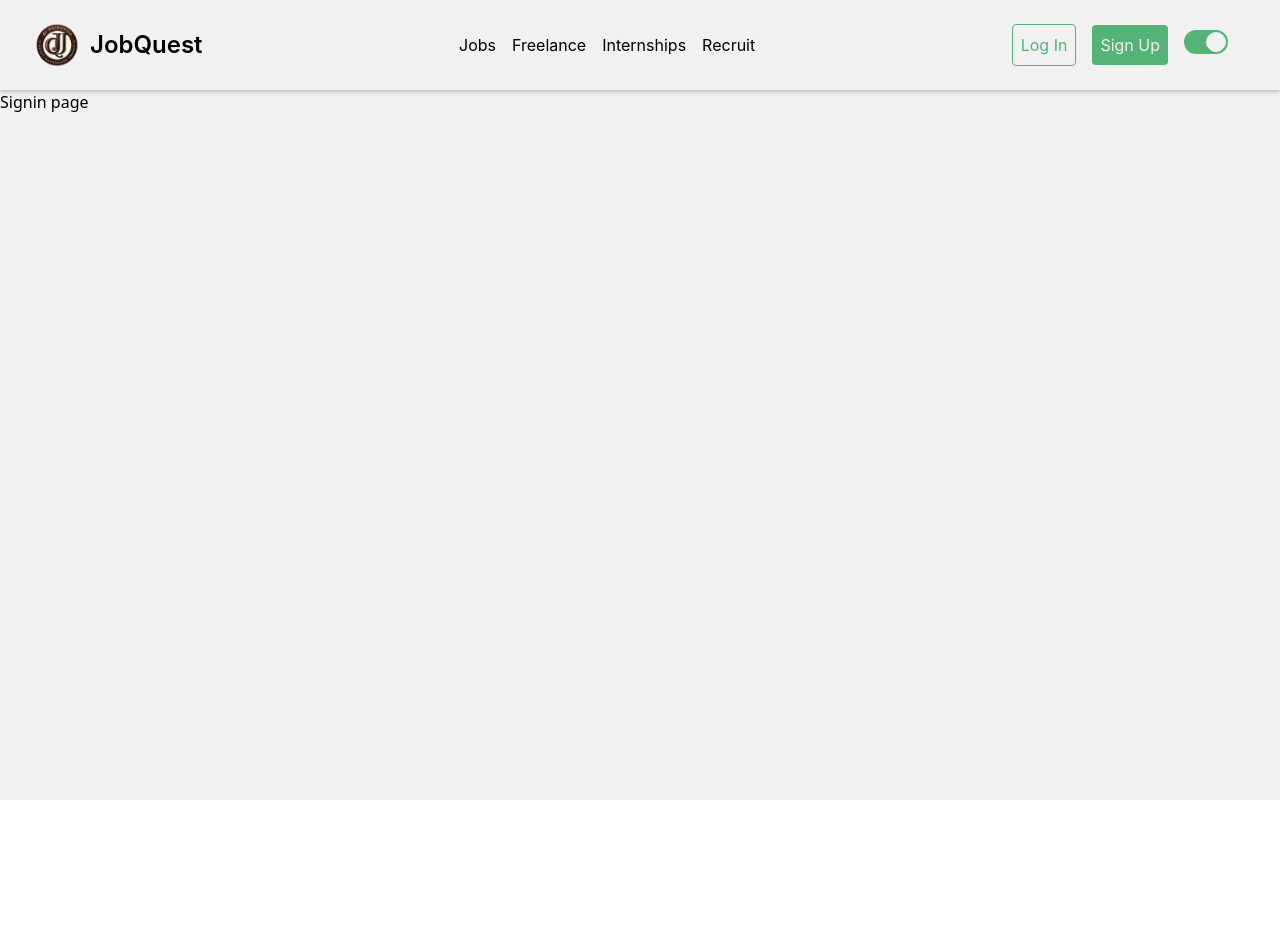
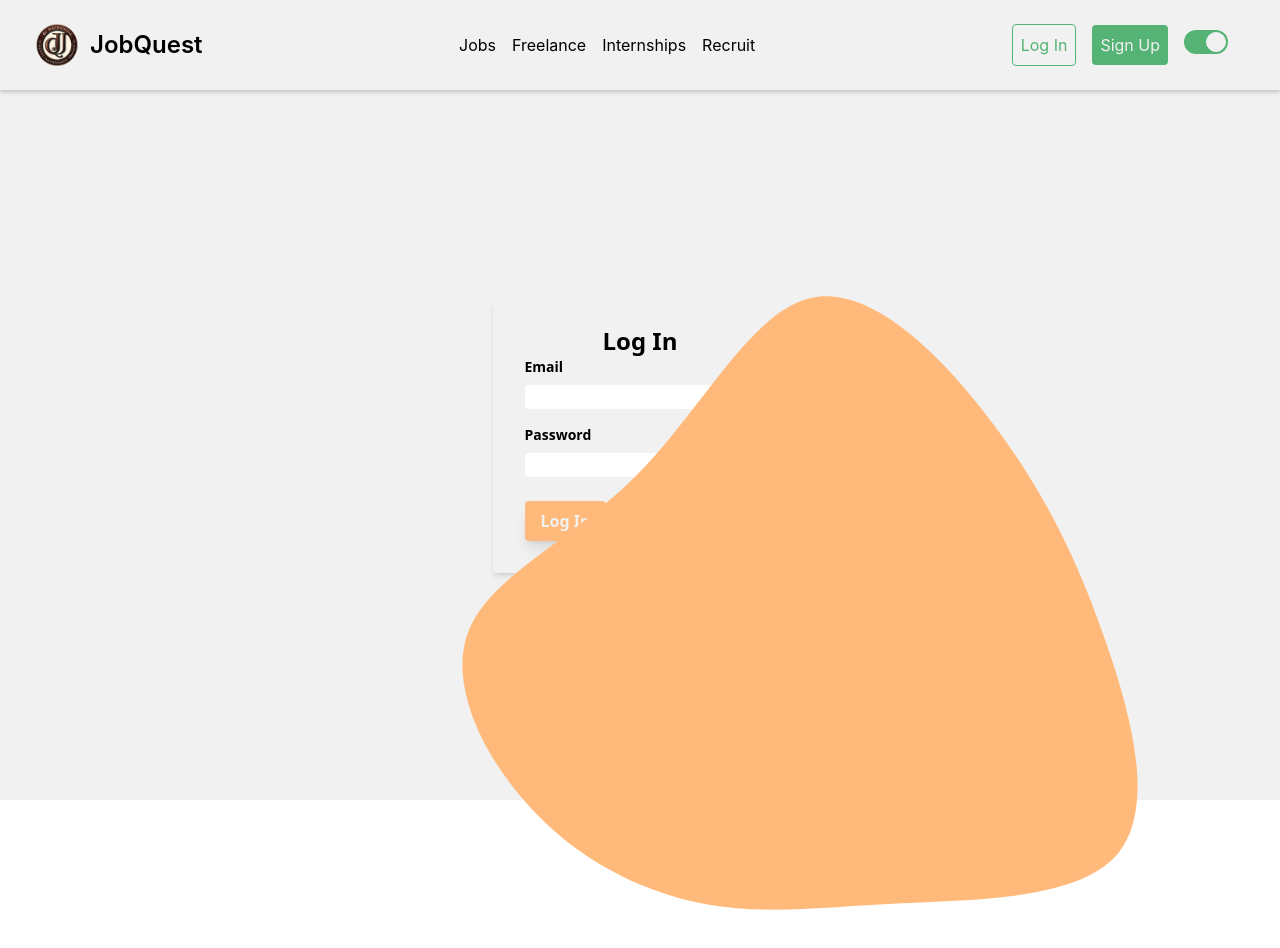
Before and after one commit to Adissuu/JobQuest, a Next.js app in the folder client/: page /signin in a window 1280 px wide. Shown: the top 948 px of the page. Before the commit the page ends 800 px from the top, so only its background shows below. Built offline with nearby package versions, Linux system fonts and the light colour scheme.

Commit message:
created signin and signup component, need to stylize and later make them functional

```diff
--- a/client/components/UI/Header.js
+++ b/client/components/UI/Header.js
@@ -15,7 +15,7 @@ const Header = ({pathname}) => {
             </Head>
             <header className="nav">
                 <Link href='/' className="flex items-center">
-                    <Image src={logo} height={50} width={50}/>
+                    <Image src={logo} height={50} width={50} alt="logo jobquest"/>
                     <h1 className="mx-2 text-2xl font-semibold hover:text-green-500
                     transition-colors">JobQuest</h1>
                 </Link>
--- /dev/null
+++ b/client/components/Utils/SigninComponent.js
@@ -0,0 +1,90 @@
+import { useState, useEffect } from 'react';
+import Router from 'next/router';
+import Link from 'next/link';
+
+const SigninComponent = () => {
+    const [values, setValues] = useState({
+        email: '',
+        password: '',
+        error: '',
+        loading: false,
+        message: '',
+        showForm: true
+    })
+
+    const { email, password, error, loading, message, showForm } = values;
+
+
+    const handleSubmit = (e) => {
+        e.preventDefault();
+    };
+
+
+    const signinForm = () => {
+        return (
+            <><div className="bg-white dark:bg-green-500 shadow-md rounded px-8 pt-6 pb-8 mb-4 z-10">
+                <h1 className='text-center text-2xl font-bold'>Log In</h1>
+                <form onSubmit={handleSubmit}>
+                    <div className="mb-4">
+                        <label className="block text-sm font-bold mb-2">Email</label>
+                        <input value={email}
+                            type="email"
+                            className="w-full rounded" />
+                    </div>
+                    <div className="mb-6">
+                        <label className="block text-sm font-bold mb-2">Password</label>
+                        <input value={password}
+                            type="Password"
+                            className="w-full rounded" />
+                    </div>
+
+                    <div className="flex items-center justify-between">
+                        <button className="bg-orange-500 shadow-lg text-white font-bold py-2 px-4 rounded" type="button">
+                            Log In
+                        </button>
+                        <Link className='ml-4 inline-block align-baseline font-bold text-sm hover:text-orange-500 dark:hover:text-gray-200' href="/">Forgot Password?</Link>
+                    </div>
+                </form>
+            </div><svg className='absolute top-1/4 left-1/4 z-20' viewBox="0 0 200 200" xmlns="http://www.w3.org/2000/svg">
+                    <path fill="#FFBA7B" d="M40.3,-53.3C51,-39,57.7,-25.2,63.4,-8.8C69.2,7.6,74.1,26.6,66.2,36.2C58.2,45.7,37.5,45.7,21.2,46.5C5,47.3,-6.7,48.9,-19,46.8C-31.3,44.6,-44.3,38.8,-54.8,28C-65.4,17.2,-73.5,1.4,-69.1,-10.1C-64.6,-21.7,-47.5,-29,-33.9,-42.8C-20.3,-56.6,-10.1,-76.9,2.3,-79.6C14.8,-82.4,29.6,-67.6,40.3,-53.3Z" transform="translate(100 100)" />
+                </svg></>
+        );
+    }
+
+    return (
+        <>
+        <div className='max-w-md'>
+            {showForm && signinForm()}
+        </div>
+        </>
+    )
+};
+{/* <form class="bg-white shadow-md rounded px-8 pt-6 pb-8 mb-4">
+    <div class="mb-4">
+      <label class="block text-gray-700 text-sm font-bold mb-2" for="username">
+        Username
+      </label>
+      <input class="shadow appearance-none border rounded w-full py-2 px-3 text-gray-700 leading-tight focus:outline-none focus:shadow-outline" id="username" type="text" placeholder="Username">
+    </div>
+    <div class="mb-6">
+      <label class="block text-gray-700 text-sm font-bold mb-2" for="password">
+        Password
+      </label>
+      <input class="shadow appearance-none border border-red-500 rounded w-full py-2 px-3 text-gray-700 mb-3 leading-tight focus:outline-none focus:shadow-outline" id="password" type="password" placeholder="******************">
+      <p class="text-red-500 text-xs italic">Please choose a password.</p>
+    </div>
+    <div class="flex items-center justify-between">
+      <button class="bg-blue-500 hover:bg-blue-700 text-white font-bold py-2 px-4 rounded focus:outline-none focus:shadow-outline" type="button">
+        Sign In
+      </button>
+      <a class="inline-block align-baseline font-bold text-sm text-blue-500 hover:text-blue-800" href="#">
+        Forgot Password?
+      </a>
+    </div>
+  </form>
+  <p class="text-center text-gray-500 text-xs">
+    &copy;2020 Acme Corp. All rights reserved.
+  </p>
+</div> */}
+
+export default SigninComponent;
--- /dev/null
+++ b/client/components/Utils/SignupComponent.js
@@ -0,0 +1,70 @@
+import { useState, useEffect } from 'react';
+import Router from 'next/router';
+import Link from 'next/link';
+
+const SignupComponent = () => {
+    const [values, setValues] = useState({
+        name: 'Hello',
+        email: 'grmeiger',
+        password: 'greomgfdlk',
+        confirmPassword: 'gmrepmfd',
+        error: '',
+        loading: false,
+        message: '',
+        showForm: true
+    })
+
+    const { name, email, password, confirmPassword, error, loading, message, showForm } = values;
+
+
+    const handleSubmit = (e) => {
+       // e.preventDefault();
+    };
+
+
+    const signupForm = () => {
+        return (
+            <div className="bg-white dark:bg-green-500 shadow-md rounded px-8 pt-6 pb-8 mb-4">
+                <h1 className=''>Sign In</h1>
+                <form onSubmit={handleSubmit}>
+                <div className="mb-4">
+                        <label className="block text-gray-700 text-sm font-bold mb-2">Name</label>
+                        <input value={name}
+                            type="text"
+                            className="" />
+                    </div>
+                    <div className="mb-4">
+                        <label className="block text-gray-700 text-sm font-bold mb-2">Email</label>
+                        <input value={email}
+                            type="email"
+                            className="" />
+                    </div>
+                    <div className="mb-4">
+                        <label className="block text-gray-700 text-sm font-bold mb-2">Password</label>
+                        <input value={password}
+                            type="Password"
+                            className="" />
+                    </div>
+                    <div className="mb-6">
+                        <label className="block text-gray-700 text-sm font-bold mb-2">Confirm Password</label>
+                        <input value={confirmPassword}
+                            type="Password"
+                            className="" />
+                    </div>
+                    <div className='flex justify-center'>
+                        <button className="">Sign Up</button>
+                    </div>
+                </form>
+            </div>
+
+        );
+    }
+
+    return (
+        <>
+            {showForm && signupForm()}
+        </>
+    )
+};
+
+export default SignupComponent;
--- a/client/pages/index.js
+++ b/client/pages/index.js
@@ -10,7 +10,7 @@ export default function Index() {
   return (
     <>
       <Layout>
-        <div className='flex items-center justify-evenly'>
+        <div className='items-center flex justify-evenly'>
           <div className='mx-4 flex flex-col items-center h-full'>
             <div>
               <h1 className='text-6xl font-bold'>JobQuest</h1>
@@ -19,7 +19,7 @@ export default function Index() {
             <Link href="/signup" className='hover:shadow-xl transition p-4 text-white rounded bg-orange-500 mt-36 font-bold text-2xl'>Start Now</Link>
           </div>
           <div className='pt-8'>
-            <Image src='/Landing_Page/hero.svg' width={650} height={650} />
+            <Image src='/Landing_Page/hero.svg' width={650} height={650} alt="Jobquest logo" priority/>
           </div>
         </div>
       </Layout>
--- a/client/pages/signin.js
+++ b/client/pages/signin.js
@@ -1,9 +1,13 @@
 import Layout from "@/components/UI/Layout";
+import SigninComponent from "@/components/Utils/SigninComponent";
 
 const Signin = () => {
     return (
         <Layout>
-            <h1>Signin page</h1>
+            <div className="signComponent">
+                <SigninComponent/>
+
+            </div>
         </Layout>
     )
 }
--- a/client/pages/signup.js
+++ b/client/pages/signup.js
@@ -1,9 +1,12 @@
 import Layout from "@/components/UI/Layout";
+import SignupComponent from "@/components/Utils/SignupComponent";
 
 const Signup = () => {
     return (
         <Layout>
-            <h1>Signup page</h1>
+            <div className="signComponent">
+                <SignupComponent/>
+            </div>
         </Layout>
     )
 }
--- a/client/styles/globals.css
+++ b/client/styles/globals.css
@@ -31,3 +31,10 @@ a {
   box-shadow: 0 2px 4px 0 rgba(0,0,0,.2);
   font-family: 'Inter', sans-serif;
 }
+
+.signComponent{
+  height: calc(100vh - 90px);
+  display: flex;
+  justify-content: center;
+  align-items: center;
+}
```
Also changed, not shown: client/components/Utils/ThemeToggle.js (+6 -6 lines), 1 other file (tests, documents, lock files or other folders).
